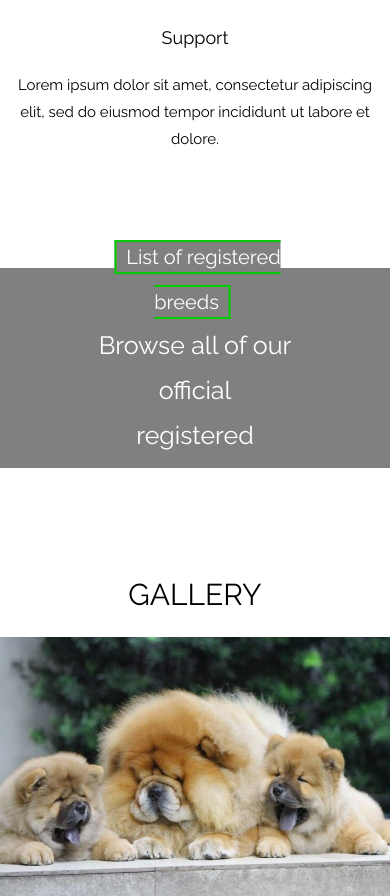
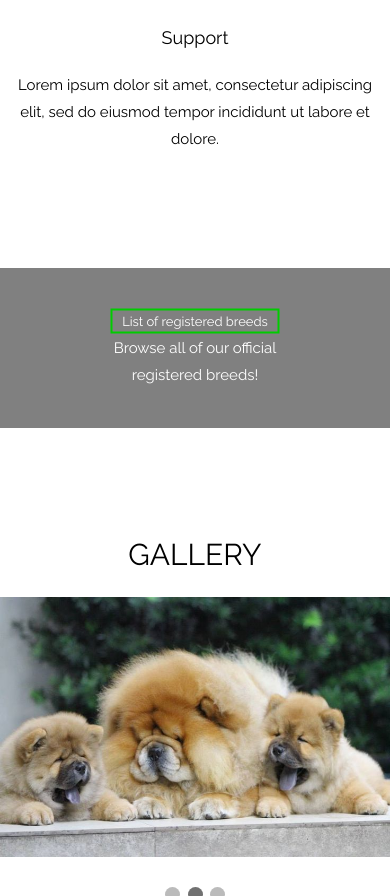
Before and after one commit to TvojTomko/VAII-2022, a PHP site: page /?c=Home&a=about in a window 390 px wide. Shown: the part 1187-2083 px from the top of the page. Run offline with PHP 8.4, Linux system fonts and the light colour scheme; some libraries are stand-ins or nearby versions.

Commit message:
responzivita about

```diff
--- a/public/css/style.css
+++ b/public/css/style.css
@@ -574,4 +574,13 @@ th {
     .lens {
         opacity: 0;
     }
+    .about-breed-bg {
+        height: 160px;
+    }
+    .about-breed-text {
+        font-size: 15px;
+    }
+    .allbreed-button {
+        font-size: 13px;
+    }
 }
```
